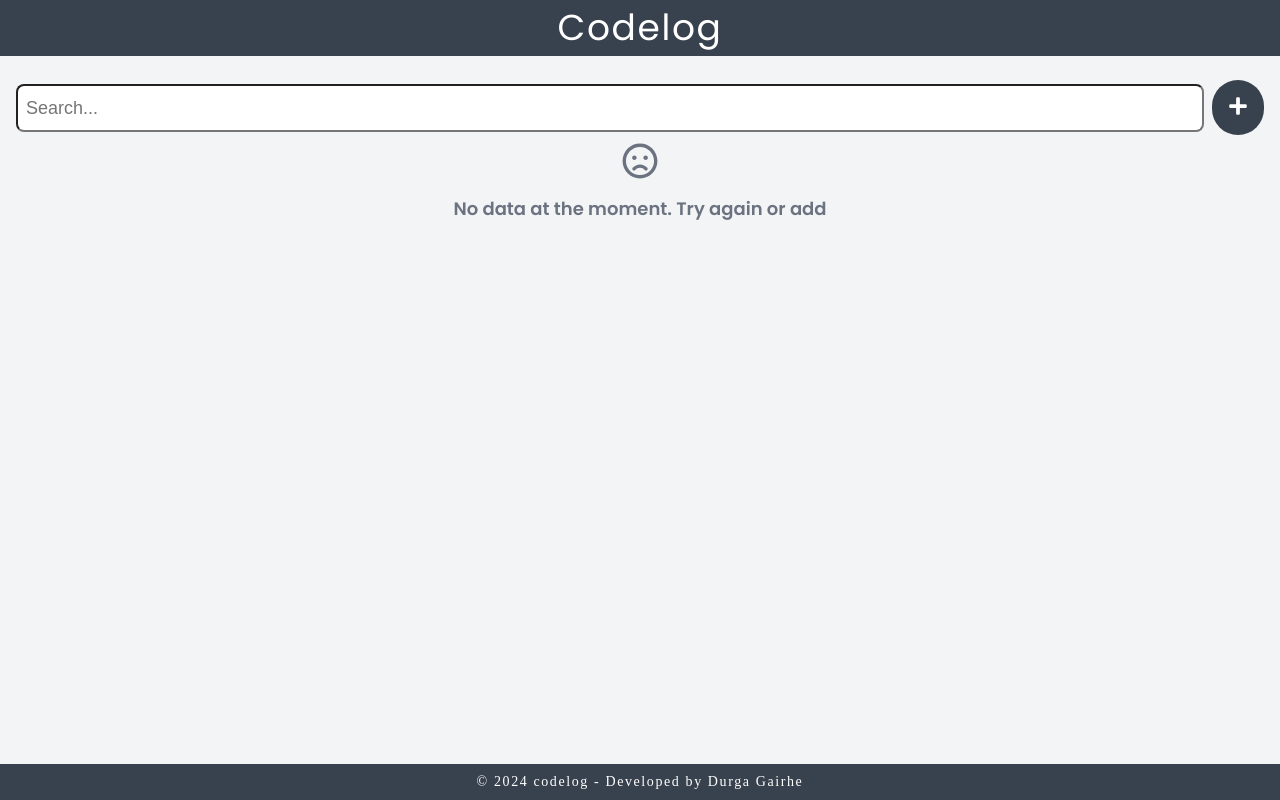
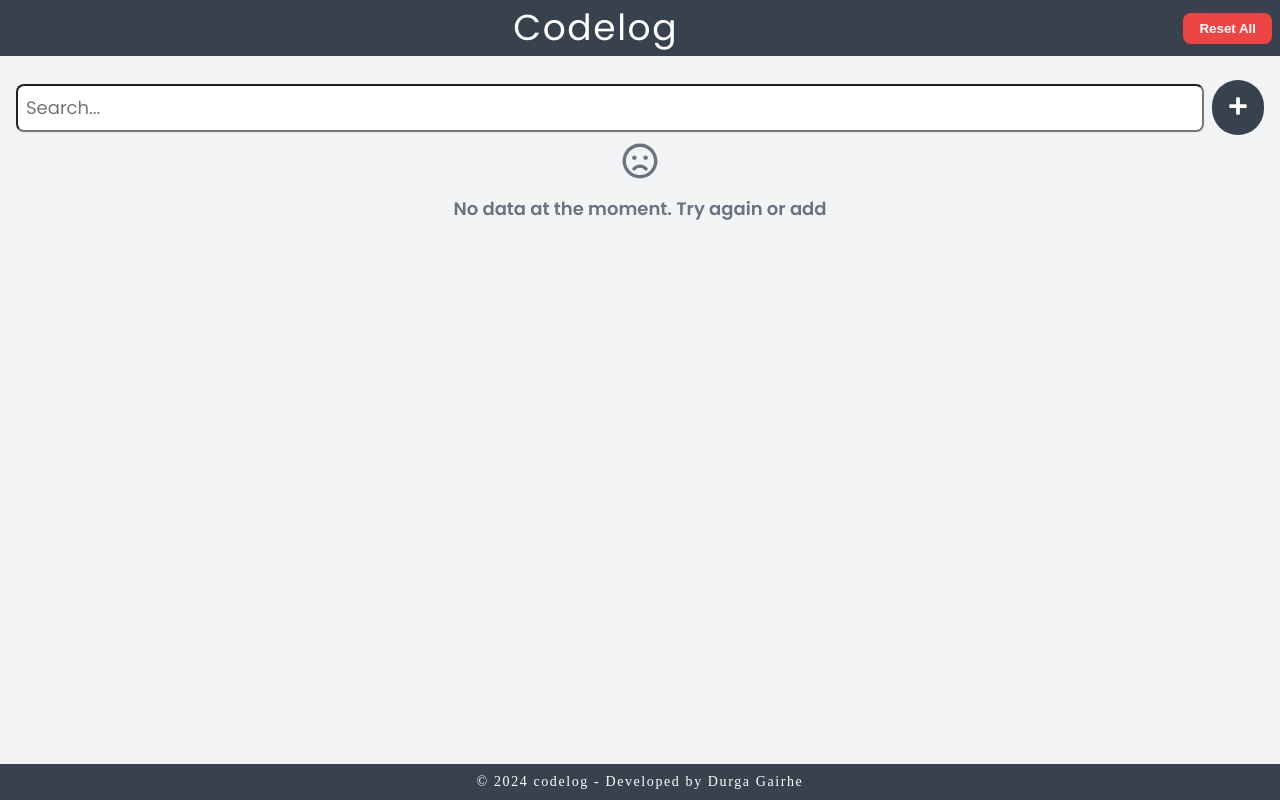
Before and after one commit to dpgaire/code-log, a React (Create React App) app: page / in a window 1280 px wide. Built offline with nearby package versions, Linux system fonts and the light colour scheme.

Commit message:
add reset all function

```diff
--- a/src/App.js
+++ b/src/App.js
@@ -36,7 +36,7 @@ const App = () => {
     reset: detailsResetOpen,
   } = useToggle();
 
-  const { data, addData, updateData, deleteData, getDetails, refetch } =
+  const { data, addData, updateData, deleteData, getDetails, resetData } =
     useLocalStorage();
 
   const [itemToDelete, setItemToDelete] = useState(null);
@@ -99,7 +99,7 @@ const App = () => {
   }, [data]);
 
   return (
-    <MainLayout>
+    <MainLayout resetData={resetData}>
       <section className="p-4">
         <SearchAndAdd
           onSearchChange={handleSearchTermChange}
--- a/src/components/DynamicForm.js
+++ b/src/components/DynamicForm.js
@@ -88,13 +88,18 @@ const DynamicForm = ({
         return (
           <TextArea
             {...commonProps}
-            style={{ fontFamily: "monospace", whiteSpace: "pre-wrap" }}
+            style={{ fontFamily: "Poppins", whiteSpace: "pre-wrap" }}
           />
         );
       case "select":
         return <SelectField {...commonProps} options={field.options} />;
       default:
-        return <TextField {...commonProps} />;
+        return (
+          <TextField
+            {...commonProps}
+            style={{ fontFamily: "Poppins", whiteSpace: "pre-wrap" }}
+          />
+        );
     }
   };
 
--- a/src/components/ui/TextField.js
+++ b/src/components/ui/TextField.js
@@ -12,7 +12,7 @@ const TextField = ({
   style,
 }) => {
   return (
-    <div style={style} className="flex flex-col space-y-2">
+    <div style={style} className="flex flex-col space-y-2 font-sans">
       <input
         type={type}
         name={name}
@@ -20,11 +20,11 @@ const TextField = ({
         placeholder={placeholder}
         onChange={onChange}
         onBlur={onBlur}
-        className={` p-2 w-full outline-none rounded-lg sm:w-auto focus:outline-none focus:dark:bg-gray-50 focus:dark:border-sky-600 focus:focus text-lg  transition duration-150 ease-in-out  ${
-          error ? "border-red-500" : "border-DEFAULT"
+        className={` p-2 w-full font-sans rounded-lg shadow-sm sm:w-auto  focus:outline-none text-lg  transition duration-150 ease-in-out  ${
+          error ? "border-red-500" : ""
         }`}
       />
-      {error && <p className="text-red-500 text-sm mt-1">{error}</p>}
+      {error && <p className="text-red-500 text-sm mt-1 font-sans">{error}</p>}
     </div>
   );
 };
--- a/src/hooks/useLocalStorage.js
+++ b/src/hooks/useLocalStorage.js
@@ -45,6 +45,12 @@ const useLocalStorage = () => {
     setData(savedData ? JSON.parse(savedData) : []);
   }, []);
 
+  // Reset data to initial state
+  const resetData = () => {
+    localStorage.removeItem("data");
+    setData([]);
+  };
+
   // Export data to a JSON file
   const exportDataToFile = () => {
     const blob = new Blob([JSON.stringify(data, null, 2)], {
@@ -66,6 +72,7 @@ const useLocalStorage = () => {
     getDetails,
     refetch,
     exportDataToFile,
+    resetData,
   };
 };
 
--- a/src/layout/Header.js
+++ b/src/layout/Header.js
@@ -1,9 +1,13 @@
 import React from "react";
+import { Button } from "../components/ui";
 
-const Header = () => {
+const Header = ({ resetData }) => {
   return (
     <div className="bg-primary font-sans w-full tracking-widest text-white p-2 flex justify-center items-center">
-      <span className="lg:text-4xl md:text-2xl">Codelog</span>
+      <span className="lg:text-4xl md:text-2xl flex-1 text-center">
+        Codelog
+      </span>
+      <Button onClick={() => resetData()} text="Reset All" variant="danger" />
     </div>
   );
 };
--- a/src/layout/MainLayout.js
+++ b/src/layout/MainLayout.js
@@ -1,10 +1,10 @@
 import React from "react";
 import { Header, Footer } from "./index";
 
-const MainLayout = ({ children }) => {
+const MainLayout = ({ resetData, children }) => {
   return (
     <div className="flex flex-col h-screen">
-      <Header />
+      <Header resetData={resetData} />
       <div className="flex-1">{children}</div>
       <Footer />
     </div>
```
